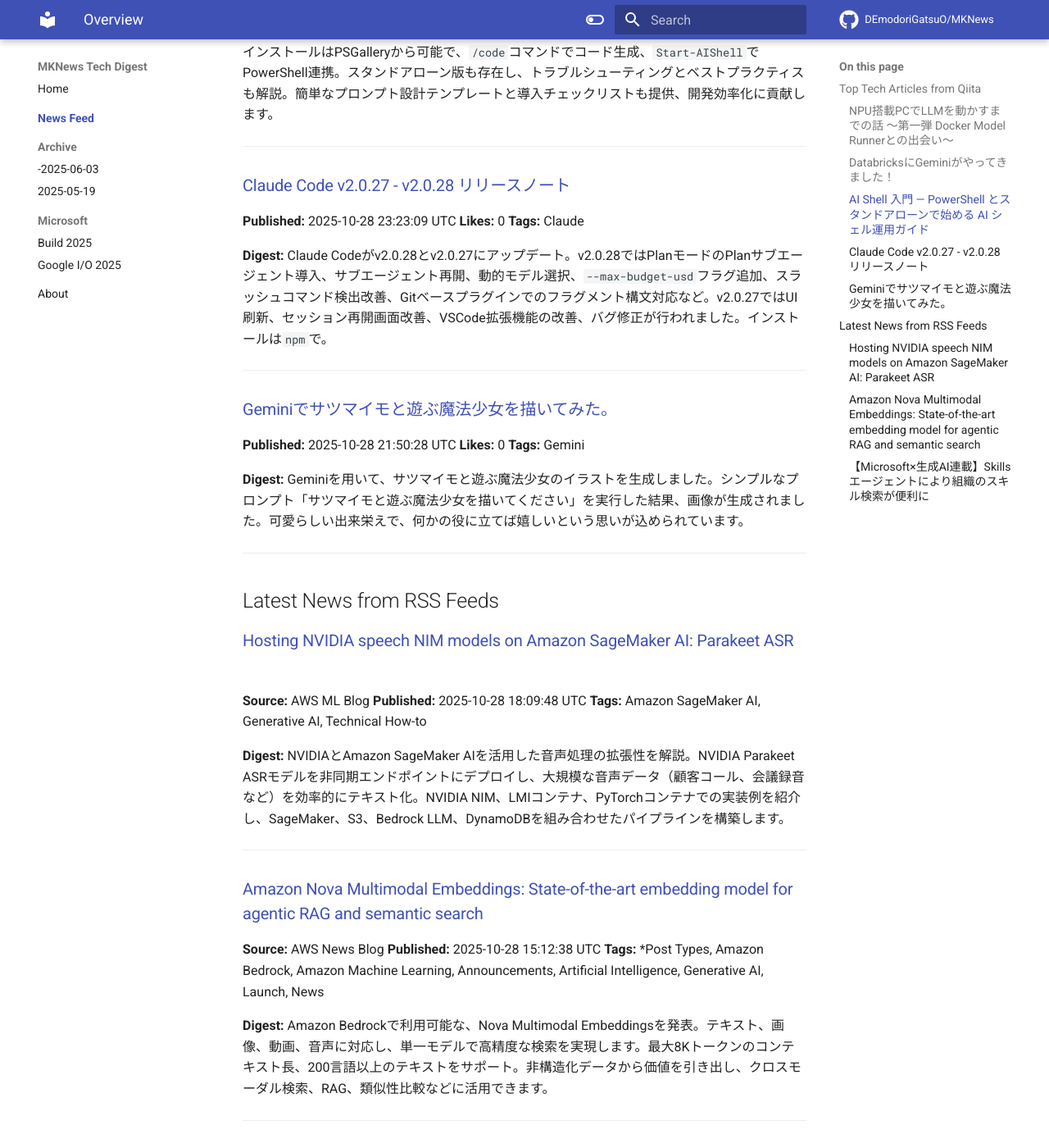
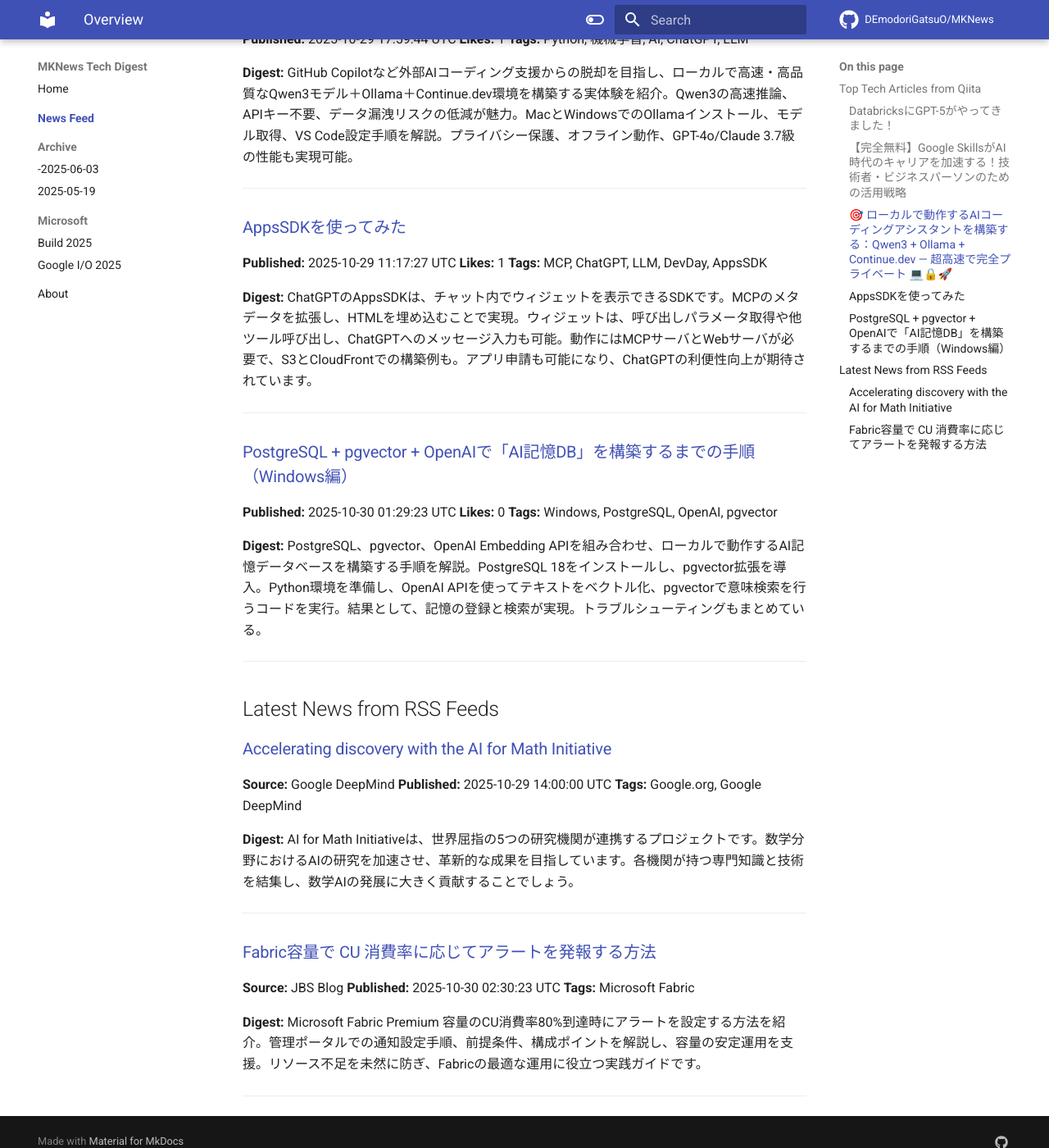
Before and after one commit to DEmodoriGatsuO/MKNews, an MkDocs documentation site: the page built from docs/news/index.md, in a window 1280 px wide and 1400 px high, scrolled down 798 px. Shown: the whole window at 82% size. Built offline with MkDocs 1.6.1 and Material for MkDocs 9.7.7, drawn with Linux system fonts in a browser that asks for light colours; comment, search, counter and statistics services are not loaded; some of the changed text lies outside the part shown.

Commit message:
Automated AI Tech Digest - 2025-10-30

```diff
--- a/docs/news/index.md
+++ b/docs/news/index.md
@@ -1,88 +1,78 @@
-# AI Tech Trends Digest (2025-10-29)
+# AI Tech Trends Digest (2025-10-30)
 
 
 ## Top Tech Articles from Qiita
 
 
-### [NPU搭載PCでLLMを動かすまでの話 〜第一弾 Docker Model Runnerとの出会い〜](https://qiita.com/gnt0608/items/22964b5fbc028074ccf3)
-**Published:** 2025-10-28 09:25:09 UTC
+### [DatabricksにGPT-5がやってきました！](https://qiita.com/taka_yayoi/items/90adabd89a785f56f4f7)
+**Published:** 2025-10-29 22:55:04 UTC
 **Likes:** 1
-**Tags:** LLM, NPU, DockerModelRunner
+**Tags:** Databricks, LLM, GPT-5
 
 **Digest:**
-Intel NPU搭載AI PCでローカルLLMを試すため、Docker Model Runner を利用。SmolLM3 を起動し、挨拶応答まで約5秒。API実行では35秒かかる。GPT-OSSも試したが、応答に21秒かかり、モデルサイズの差が影響か。NPUやGPUは未利用のため、今後の課題。
+DatabricksのMosaic AI Model Servingで、OpenAIのGPT-5モデル（GPT-5, GPT-5 mini, GPT-5 nano）が一般提供開始。GeminiやAnthropicモデルに続き、主要AIベンダーのモデルが揃う。AWS東京リージョンで動作確認済み。AI Playgroundやノートブックでの利用例も紹介されており、`databricks-gpt-5`でアクセス可能。
 
 ---
 
-### [DatabricksにGeminiがやってきました！](https://qiita.com/taka_yayoi/items/6fb444f637a4eec3fe34)
-**Published:** 2025-10-29 05:34:10 UTC
-**Likes:** 0
-**Tags:** Google, Databricks, Gemini
+### [【完全無料】Google SkillsがAI時代のキャリアを加速する！技術者・ビジネスパーソンのための活用戦略](https://qiita.com/Shawin/items/cc677ea1b9ca751d9370)
+**Published:** 2025-10-29 22:43:54 UTC
+**Likes:** 1
+**Tags:** Google, 初心者, AI, Gemini, LLM
 
 **Digest:**
-DatabricksがGemini 2.5 ProとFlashモデルのサポートを開始。Foundation Model APIsのpay-per-tokenで利用可能となり、Function callingやStructured outputにも対応。AWS東京リージョンで動作確認済み。推論モデルのクエリも試せる。
+Google Skillsは、3000以上のAI・技術コースを提供する無料学習プラットフォームです。Google Cloudのハンズオンラボで実践力を高め、Google認定でスキルを証明。エンジニアはGemini Code Assist、非エンジニアは学習パスでAI活用を。10分コンテンツやリファレンス活用も。AI時代に必要な継続的なスキル習得を支援し、キャリアを加速させます。
 
 ---
 
-### [AI Shell 入門 — PowerShell とスタンドアローンで始める AI シェル運用ガイド](https://qiita.com/ochtum/items/a511a0a2de74bdf46663)
-**Published:** 2025-10-29 03:52:03 UTC
-**Likes:** 0
-**Tags:** Azure, PowerShell, AI, OpenAI, AIShell
+### [🎯 ローカルで動作するAIコーディングアシスタントを構築する：Qwen3 + Ollama + Continue.dev — 超高速で完全プライベート 💻🔒🚀](https://qiita.com/AInsights/items/d9b1130d2b4397f9b46b)
+**Published:** 2025-10-29 17:59:44 UTC
+**Likes:** 1
+**Tags:** Python, 機械学習, AI, ChatGPT, LLM
 
 **Digest:**
-AI Shellは、PowerShell上でAIエージェントと対話できるツールです。Windows環境でのインストールはPSGalleryから可能で、`/code`コマンドでコード生成、`Start-AIShell`でPowerShell連携。スタンドアローン版も存在し、トラブルシューティングとベストプラクティスも解説。簡単なプロンプト設計テンプレートと導入チェックリストも提供、開発効率化に貢献します。
+GitHub Copilotなど外部AIコーディング支援からの脱却を目指し、ローカルで高速・高品質なQwen3モデル＋Ollama＋Continue.dev環境を構築する実体験を紹介。Qwen3の高速推論、APIキー不要、データ漏洩リスクの低減が魅力。MacとWindowsでのOllamaインストール、モデル取得、VS Code設定手順を解説。プライバシー保護、オフライン動作、GPT-4o/Claude 3.7級の性能も実現可能。
 
 ---
 
-### [Claude Code v2.0.27 - v2.0.28 リリースノート](https://qiita.com/NaokiIshimura/items/3e86e53c8ce4a5294e7a)
-**Published:** 2025-10-28 23:23:09 UTC
-**Likes:** 0
-**Tags:** Claude
+### [AppsSDKを使ってみた](https://qiita.com/yusan25c/items/665889a806440355f09c)
+**Published:** 2025-10-29 11:17:27 UTC
+**Likes:** 1
+**Tags:** MCP, ChatGPT, LLM, DevDay, AppsSDK
 
 **Digest:**
-Claude Codeがv2.0.28とv2.0.27にアップデート。v2.0.28ではPlanモードのPlanサブエージェント導入、サブエージェント再開、動的モデル選択、`--max-budget-usd`フラグ追加、スラッシュコマンド検出改善、Gitベースプラグインでのフラグメント構文対応など。v2.0.27ではUI刷新、セッション再開画面改善、VSCode拡張機能の改善、バグ修正が行われました。インストールは`npm`で。
+ChatGPTのAppsSDKは、チャット内でウィジェットを表示できるSDKです。MCPのメタデータを拡張し、HTMLを埋め込むことで実現。ウィジェットは、呼び出しパラメータ取得や他ツール呼び出し、ChatGPTへのメッセージ入力も可能。動作にはMCPサーバとWebサーバが必要で、S3とCloudFrontでの構築例も。アプリ申請も可能になり、ChatGPTの利便性向上が期待されています。
 
 ---
 
-### [Geminiでサツマイモと遊ぶ魔法少女を描いてみた。](https://qiita.com/nori-channel/items/d4ed8af53c1e7d129bd2)
-**Published:** 2025-10-28 21:50:28 UTC
+### [PostgreSQL + pgvector + OpenAIで「AI記憶DB」を構築するまでの手順（Windows編）](https://qiita.com/root_9/items/bd532685d7449ebfadbb)
+**Published:** 2025-10-30 01:29:23 UTC
 **Likes:** 0
-**Tags:** Gemini
+**Tags:** Windows, PostgreSQL, OpenAI, pgvector
 
 **Digest:**
-Geminiを用いて、サツマイモと遊ぶ魔法少女のイラストを生成しました。シンプルなプロンプト「サツマイモと遊ぶ魔法少女を描いてください」を実行した結果、画像が生成されました。可愛らしい出来栄えで、何かの役に立てば嬉しいという思いが込められています。
+PostgreSQL、pgvector、OpenAI Embedding APIを組み合わせ、ローカルで動作するAI記憶データベースを構築する手順を解説。PostgreSQL 18をインストールし、pgvector拡張を導入。Python環境を準備し、OpenAI APIを使ってテキストをベクトル化、pgvectorで意味検索を行うコードを実行。結果として、記憶の登録と検索が実現。トラブルシューティングもまとめている。
 
 ---
 
 ## Latest News from RSS Feeds
 
 
-### [Hosting NVIDIA speech NIM models on Amazon SageMaker AI: Parakeet ASR](https://aws.amazon.com/blogs/machine-learning/hosting-nvidia-speech-nim-models-on-amazon-sagemaker-ai-parakeet-asr/)
-**Source:** AWS ML Blog
-**Published:** 2025-10-28 18:09:48 UTC
-**Tags:** Amazon SageMaker AI, Generative AI, Technical How-to
+### [Accelerating discovery with the AI for Math Initiative](https://blog.google/technology/google-deepmind/ai-for-math/)
+**Source:** Google DeepMind
+**Published:** 2025-10-29 14:00:00 UTC
+**Tags:** Google.org, Google DeepMind
 
 **Digest:**
-NVIDIAとAmazon SageMaker AIを活用した音声処理の拡張性を解説。NVIDIA Parakeet ASRモデルを非同期エンドポイントにデプロイし、大規模な音声データ（顧客コール、会議録音など）を効率的にテキスト化。NVIDIA NIM、LMIコンテナ、PyTorchコンテナでの実装例を紹介し、SageMaker、S3、Bedrock LLM、DynamoDBを組み合わせたパイプラインを構築します。
+AI for Math Initiativeは、世界屈指の5つの研究機関が連携するプロジェクトです。数学分野におけるAIの研究を加速させ、革新的な成果を目指しています。各機関が持つ専門知識と技術を結集し、数学AIの発展に大きく貢献することでしょう。
 
 ---
 
-### [Amazon Nova Multimodal Embeddings: State-of-the-art embedding model for agentic RAG and semantic search](https://aws.amazon.com/blogs/aws/amazon-nova-multimodal-embeddings-now-available-in-amazon-bedrock/)
-**Source:** AWS News Blog
-**Published:** 2025-10-28 15:12:38 UTC
-**Tags:** *Post Types, Amazon Bedrock, Amazon Machine Learning, Announcements, Artificial Intelligence, Generative AI, Launch, News
+### [Fabric容量で CU 消費率に応じてアラートを発報する方法](https://blog.jbs.co.jp/entry/2025/10/30/113023)
+**Source:** JBS Blog
+**Published:** 2025-10-30 02:30:23 UTC
+**Tags:** Microsoft Fabric
 
 **Digest:**
-Amazon Bedrockで利用可能な、Nova Multimodal Embeddingsを発表。テキスト、画像、動画、音声に対応し、単一モデルで高精度な検索を実現します。最大8Kトークンのコンテキスト長、200言語以上のテキストをサポート。非構造化データから価値を引き出し、クロスモーダル検索、RAG、類似性比較などに活用できます。
+Microsoft Fabric Premium 容量のCU消費率80%到達時にアラートを設定する方法を紹介。管理ポータルでの通知設定手順、前提条件、構成ポイントを解説し、容量の安定運用を支援。リソース不足を未然に防ぎ、Fabricの最適な運用に役立つ実践ガイドです。
 
 ---
-
-### [【Microsoft×生成AI連載】Skillsエージェントにより組織のスキル検索が便利に](https://blog.jbs.co.jp/entry/2025/10/29/100233)
-**Source:** JBS Blog
-**Published:** 2025-10-29 01:02:33 UTC
-**Tags:** Copilot, Microsoft Copilot, Microsoft 365 Copilot, 生成AI, Microsoft×生成AI連載
-
-**Digest:**
-Microsoftの生成AI連載シーズン4では、SkillsエージェントとPeople Skillsが焦点です。組織内の**スキル管理**を効率化し、**エキスパート探索**を支援するAI機能が詳しく解説されています。これらの新機能は、Microsoftが提供する**AI**技術を活用し、組織の**人材活用**を促進するものです。
-
----
```
